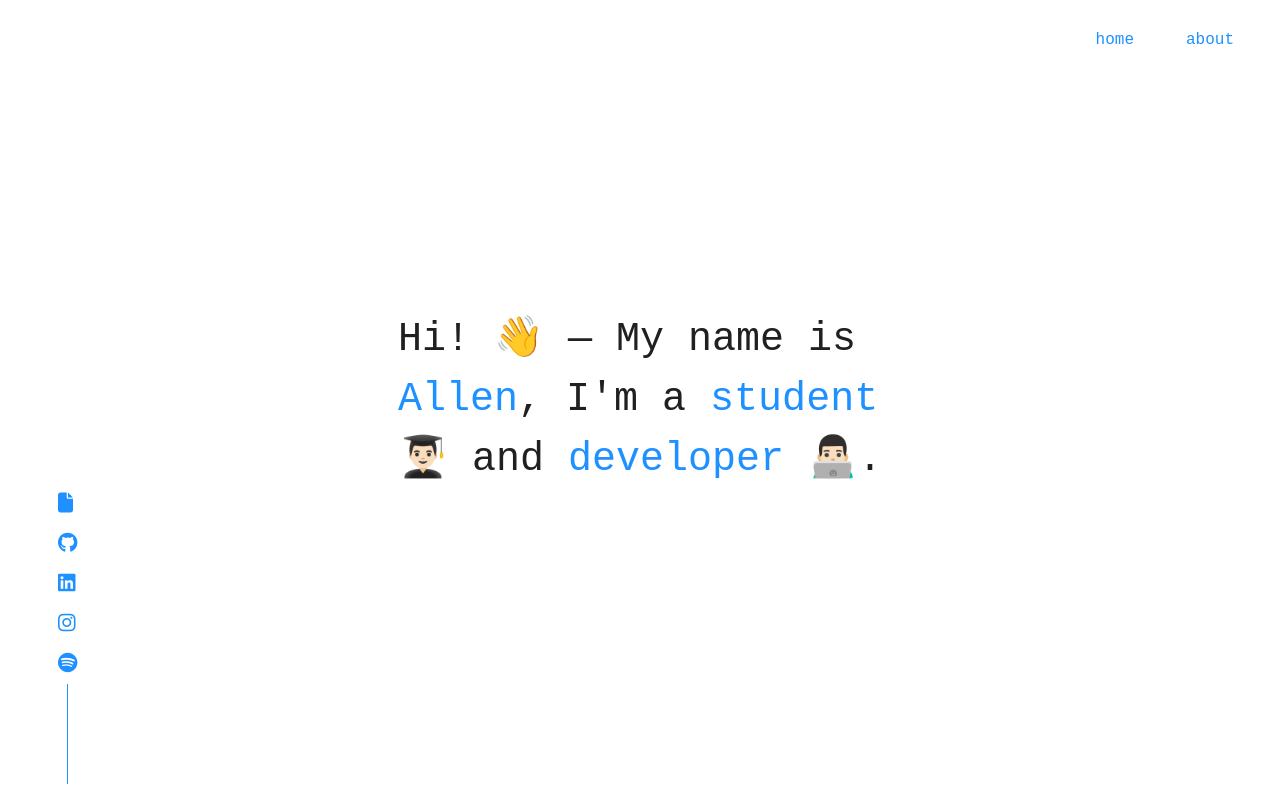
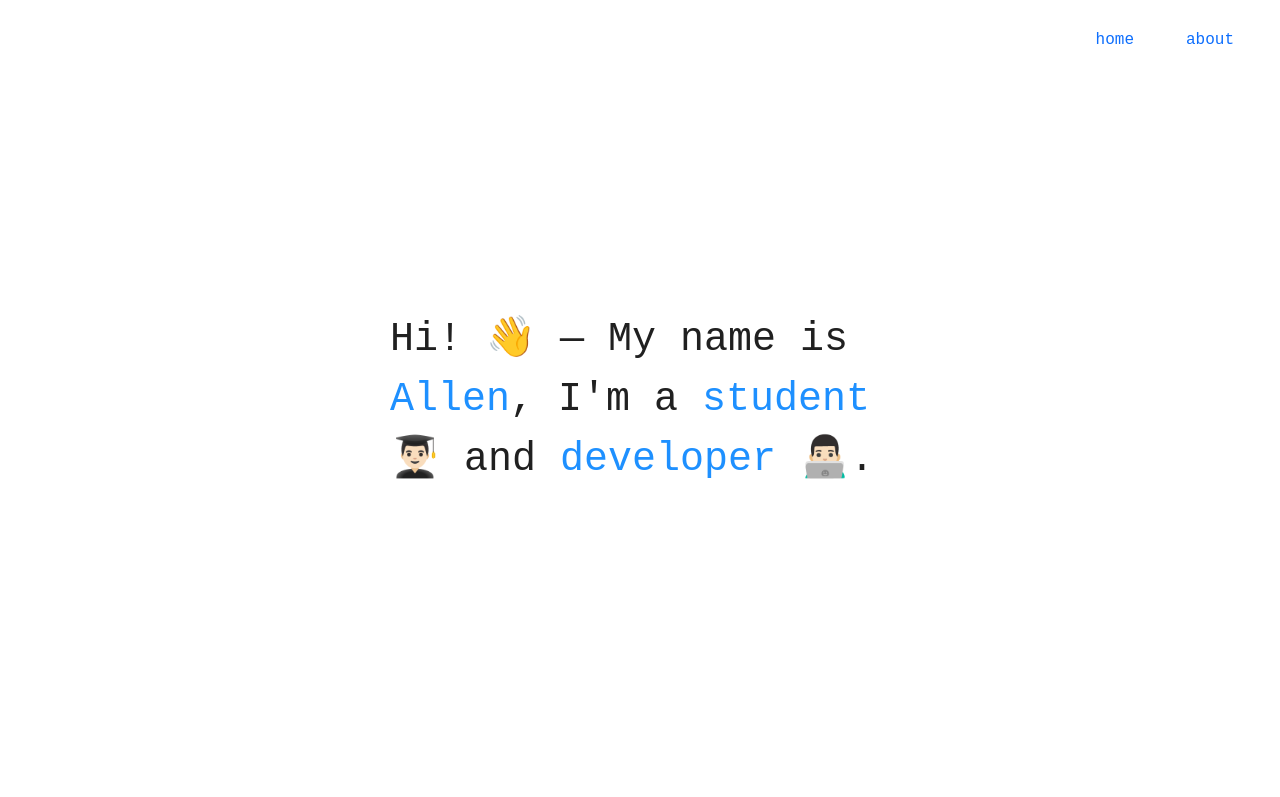
Before and after one commit to allenxluo/allenxluo.github.io, a website: page index.html in a window 1280 px wide. Shown: the top 797 px of the page. Drawn offline with nearby package versions, Linux system fonts and the light colour scheme.

Commit message:
changes for inf133 a1

```diff
--- a/index.html
+++ b/index.html
@@ -2,8 +2,8 @@
 <html lang='en'>
   <head>
     <meta charset='utf-8'>
-    <meta name='viewport' content='width=device-width', initial-scale='1'>
-    <link href="https://cdn.jsdelivr.net/npm/bootstrap@5.0.0-beta1/dist/css/bootstrap.min.css" rel="stylesheet" integrity="sha384-giJF6kkoqNQ00vy+HMDP7azOuL0xtbfIcaT9wjKHr8RbDVddVHyTfAAsrekwKmP1" crossorigin="anonymous">
+    <meta name='viewport' content='width=device-width'>
+    <link href="https://cdn.jsdelivr.net/npm/bootstrap@5.2.2/dist/css/bootstrap.min.css" rel="stylesheet" integrity="sha384-Zenh87qX5JnK2Jl0vWa8Ck2rdkQ2Bzep5IDxbcnCeuOxjzrPF/et3URy9Bv1WTRi" crossorigin="anonymous">
     <link href='style.css' rel='stylesheet'>
     <script src="https://kit.fontawesome.com/109197fdf2.js" crossorigin="anonymous"></script>
     <title>Allen Luo</title>
@@ -11,18 +11,14 @@
   <body>
     <div class='topnav'>
       <ul class='nav justify-content-start'>
-        <li>
         <a href='#home' class='nav-link'>home</a>
-        </li>
-        <li>
         <a href='#about' class='nav-link'>about</a>
-        </li>
       </ul>
     </div>
     <div>
       <div id='home' class='home'>
-        <div class='row'>
-          <p class='intro'>Hi! 👋  — My name is<br><span class='important-text'>Allen</span>, I'm a <span class='important-text'>student</span><br>👨🏻‍🎓 and <span class='important-text'>developer</span> 👨🏻‍💻.</p>
+        <div class='intro-container'>
+          <p class='intro'>Hi! 👋  — My name is <span class='important-text'>Allen</span>, I'm a <span class='important-text'>student</span> 👨🏻‍🎓 and <span class='important-text'>developer</span> 👨🏻‍💻.</p>
         </div>
       </div>
       <div id='about' class='about'>
@@ -35,6 +31,7 @@
             <li>
               <p class='text'>previously</p>
             </li>
+            <li>
               <ul>
                 <li>
                   <p class='text'>swe intern at oracle on the <a href='https://www.oracle.com/cloud' target='_blank'>oci</a> team</p>
@@ -46,40 +43,31 @@
                   <p class='text'>swe intern at <a href='https://www.linkedin.com/company/walmartglobaltech/' target='_blank'>walmart global tech</a> on the point of sale team</p>
                 </li>
               </ul>
+            </li>
             <li>
-              <p class='text'>currently in search for new grad 2023 opportunities, <a href='mailto: luoax@uci.edu'>contact me here</a> if interested</p>
+              <p class='text'>currently in search for new grad 2023 opportunities, <a href='mailto:luoax@uci.edu'>contact me here</a> if interested</p>
             </li>
           </ul>
           <ul class='links'>
             <li class='nav-item'>
-              <a class=' nav-link' href='assets/resume.pdf' target='_blank'>
-                <i class="fa-solid fa-file fa-lg"></i>
+              <a title="resume" class=' nav-link' href='assets/resume.pdf' target='_blank'>
+                <em class="fa-solid fa-file fa-lg"></em>
               </a>
             </li>
             <li class='nav-item'>
-              <a class='nav-link' href='https://github.com/allenxluo' target='_blank'>
-                <i class="fa-brands fa-github fa-lg"></i>
+              <a title="github" class='nav-link' href='https://github.com/allenxluo' target='_blank'>
+                <em class="fa-brands fa-github fa-lg"></em>
               </a>
             </li>
             <li class='nav-item'>
-                <a class='nav-link' href='https://www.linkedin.com/in/allenxluo' target='_blank'>
-                  <i class="fa-brands fa-linkedin fa-lg"></i>
+                <a title="linkedin" class='nav-link' href='https://www.linkedin.com/in/allenxluo' target='_blank'>
+                  <em class="fa-brands fa-linkedin fa-lg"></em>
                 </a>
             </li>
-            <li class='nav-item'>
-              <a class='nav-link' href='https://www.instagram.com/allenxluo' target='_blank'>
-                <i class="fa-brands fa-instagram fa-lg"></i>
-              </a>
-            </li>
-            <li class='nav-item'>
-              <a class='nav-link' href='https://open.spotify.com/user/uvyhdydgd2bilsm405xgq8t58?si=1d459761723f47e5' target='_blank'>
-                <i class="fa-brands fa-spotify fa-lg"></i>
-              </a>
-            </li>
-            <div class='vl'></div>
           </ul>
         </div>
       </div>
     </div>
+    <script src="https://cdn.jsdelivr.net/npm/bootstrap@5.2.2/dist/js/bootstrap.bundle.min.js" integrity="sha384-OERcA2EqjJCMA+/3y+gxIOqMEjwtxJY7qPCqsdltbNJuaOe923+mo//f6V8Qbsw3" crossorigin="anonymous"></script>
   </body>
 </html>
--- a/style.css
+++ b/style.css
@@ -14,9 +14,7 @@ body {
 }
 
 .links {
-    position: fixed;
-    bottom: 0;
-    left: 0;
+    display: flex;
 }
 
 .important-text {
@@ -27,17 +25,18 @@ body {
     position: fixed;
     top: 20px;
     right: 20px;
+    z-index: 1;
 }
 
 .home {
     display: flex;
     justify-content: center;
-    align-items: center;
     min-height: 100vh;
     max-width: 100vw;
 }
 
 .about {
+    padding: 20px;
     margin: auto;
     margin-bottom: 50vh;
     position: relative;
@@ -56,6 +55,15 @@ body {
 
 .text {
     font-family: 'Courier New';
+}
+
+.intro-container {
+    padding: 20px;
+    display: flex;
+    justify-content: center;
+    align-items: center;
+    align-self: center;
+    width: 540px;
 }
 
 .intro {
```
Lines whose indentation alone changed are shown as unchanged.
